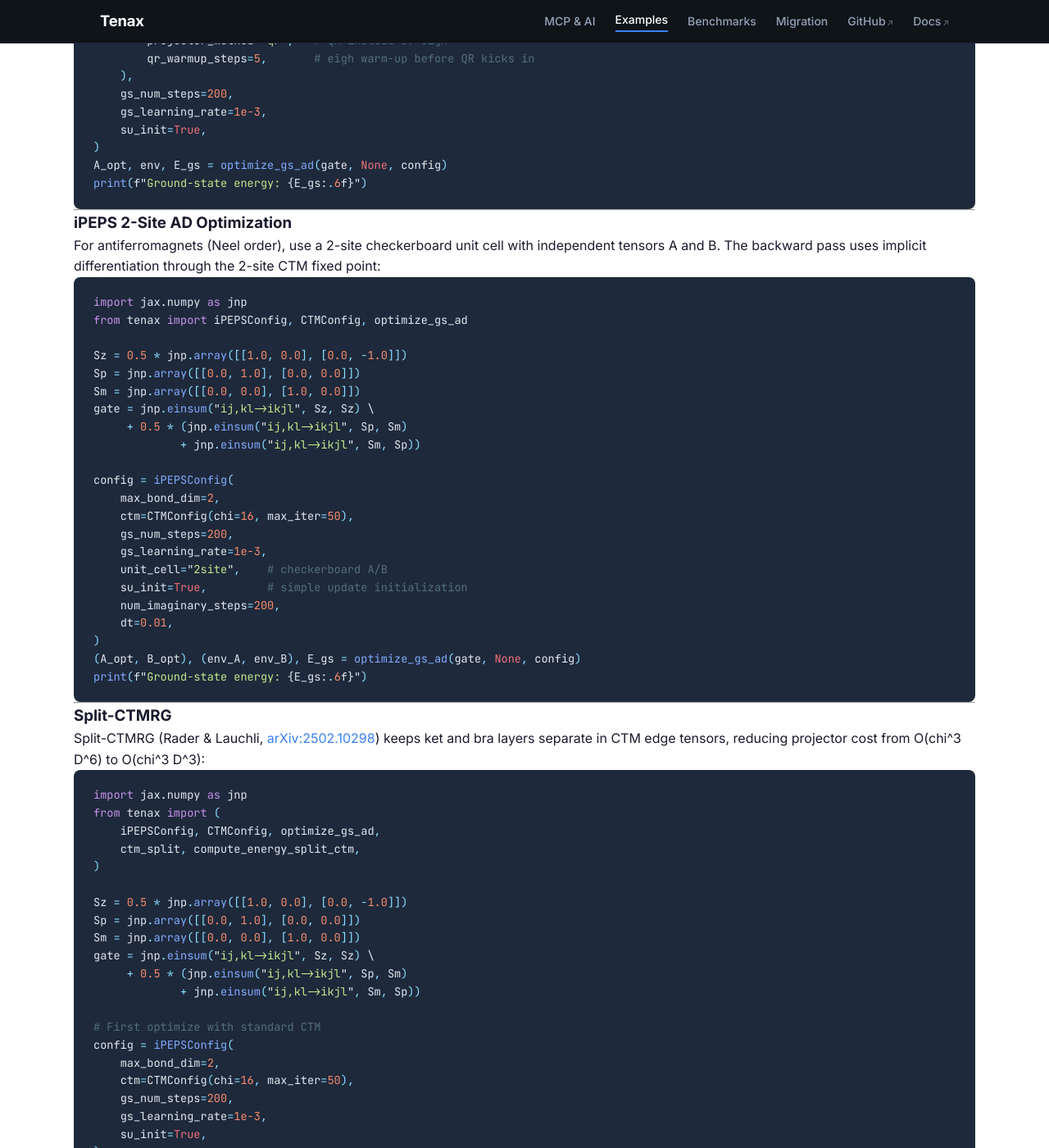
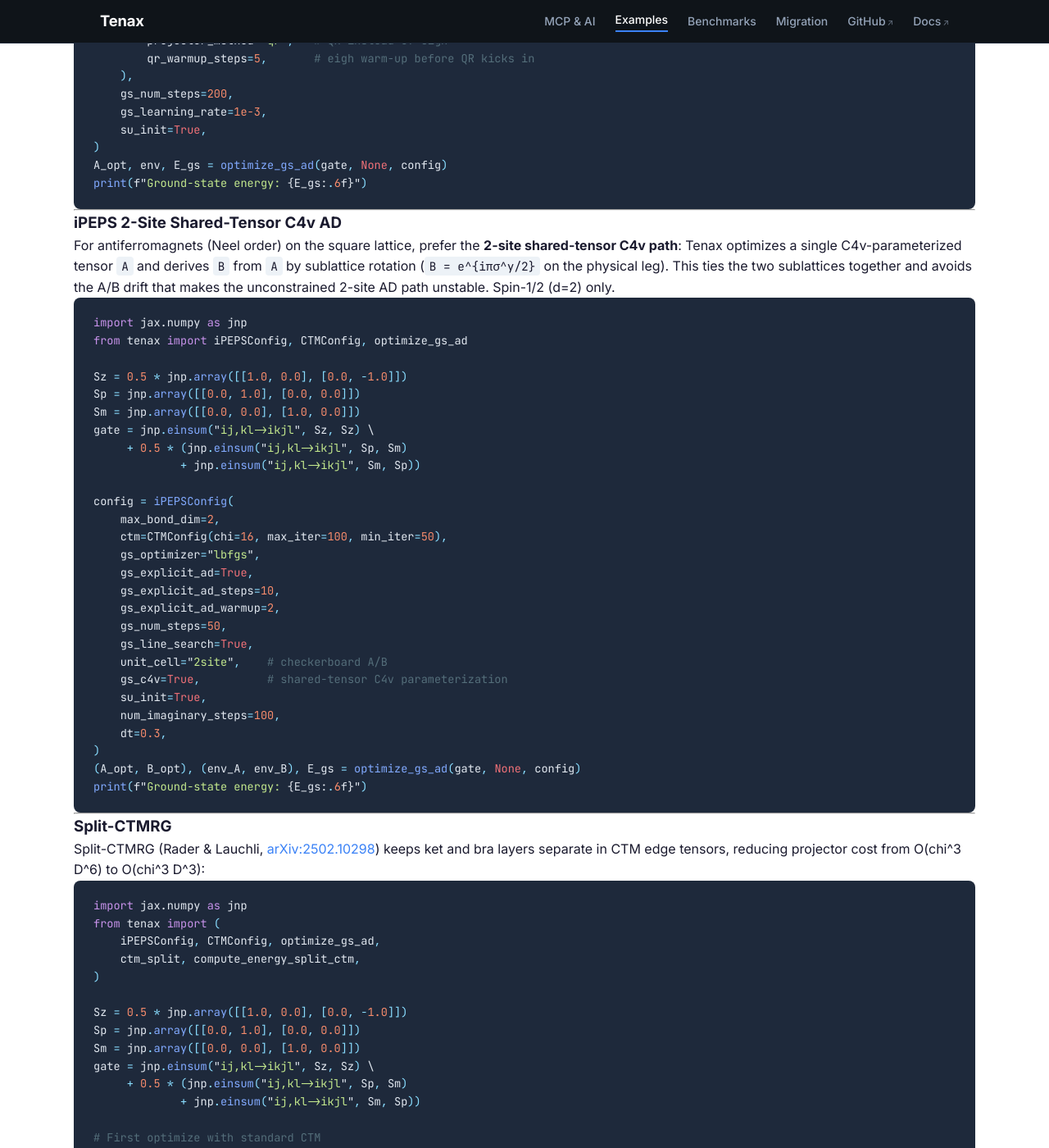
Before and after one commit to tenax-lab/tenax-lab.github.io, a Jekyll site: the page built from examples.md, in a window 1280 px wide and 1400 px high, scrolled down 4046 px. Shown: the whole window at 82% size. Built offline with Jekyll 4.4.1, drawn with Linux system fonts in a browser that asks for light colours.

Commit message:
examples: switch 2-site iPEPS AD to shared-tensor C4v path
The unconstrained 2-site AD optimizer is known to drift and produce
unphysical energies for AFMs.  Update the 2-site example to use
`gs_c4v=True` with L-BFGS + explicit AD + SU init, which optimizes a
single C4v tensor and derives the second sublattice by spin-pi
rotation.  Stable across chi=8-24 at D=2 Heisenberg.

Co-Authored-By: Claude Opus 4.6 (1M context) <noreply@anthropic.com>

````diff
--- a/examples.md
+++ b/examples.md
@@ -239,9 +239,9 @@ print(f"Ground-state energy: {E_gs:.6f}")
 
 ---
 
-### iPEPS 2-Site AD Optimization
+### iPEPS 2-Site Shared-Tensor C4v AD
 
-For antiferromagnets (Neel order), use a 2-site checkerboard unit cell with independent tensors A and B. The backward pass uses implicit differentiation through the 2-site CTM fixed point:
+For antiferromagnets (Neel order) on the square lattice, prefer the **2-site shared-tensor C4v path**: Tenax optimizes a single C4v-parameterized tensor `A` and derives `B` from `A` by sublattice rotation (`B = e^{iπσ^y/2}` on the physical leg). This ties the two sublattices together and avoids the A/B drift that makes the unconstrained 2-site AD path unstable. Spin-1/2 (d=2) only.
 
 ```python
 import jax.numpy as jnp
@@ -256,13 +256,18 @@ gate = jnp.einsum("ij,kl->ikjl", Sz, Sz) \
 
 config = iPEPSConfig(
     max_bond_dim=2,
-    ctm=CTMConfig(chi=16, max_iter=50),
-    gs_num_steps=200,
-    gs_learning_rate=1e-3,
+    ctm=CTMConfig(chi=16, max_iter=100, min_iter=50),
+    gs_optimizer="lbfgs",
+    gs_explicit_ad=True,
+    gs_explicit_ad_steps=10,
+    gs_explicit_ad_warmup=2,
+    gs_num_steps=50,
+    gs_line_search=True,
     unit_cell="2site",    # checkerboard A/B
-    su_init=True,         # simple update initialization
-    num_imaginary_steps=200,
-    dt=0.01,
+    gs_c4v=True,          # shared-tensor C4v parameterization
+    su_init=True,
+    num_imaginary_steps=100,
+    dt=0.3,
 )
 (A_opt, B_opt), (env_A, env_B), E_gs = optimize_gs_ad(gate, None, config)
 print(f"Ground-state energy: {E_gs:.6f}")
````
